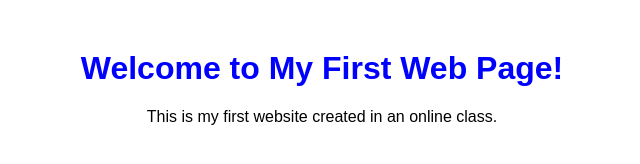
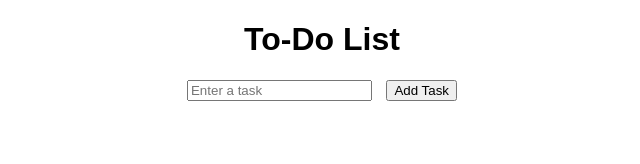
Before and after one commit to tottopyou/WAB_Tasks, a plain HTML site: page index.html in a window 1280 px wide. Shown: the whole page, without its empty margins (318-958 px from the left). Drawn offline with Linux system fonts and the light colour scheme.

Commit message:
Add files via upload
to do list

```diff
--- a/index.html
+++ b/index.html
@@ -3,14 +3,51 @@
 <head>
     <meta charset="UTF-8">
     <meta name="viewport" content="width=device-width, initial-scale=1.0">
-    <title>My First Web Page</title>
+    <title>To-Do List</title>
     <style>
-        body { font-family: Arial, sans-serif; text-align: center; margin-top: 50px; }
-        h1 { color: blue; }
+        body { font-family: Arial, sans-serif; text-align: center; }
+        ul { list-style-type: none; padding: 0; }
+        li { display: flex; justify-content: space-between; align-items: center; padding: 10px; border-bottom: 1px solid #ccc; }
+        .completed { text-decoration: line-through; color: gray; }
+        button { margin-left: 10px; }
     </style>
 </head>
 <body>
-    <h1>Welcome to My First Web Page!</h1>
-    <p>This is my first website created in an online class.</p>
+    <h1>To-Do List</h1>
+    <input type="text" id="task" placeholder="Enter a task">
+    <button onclick="addTask()">Add Task</button>
+    <ul id="taskList"></ul>
+
+    <script>
+        function addTask() {
+            let taskInput = document.getElementById("task");
+            let taskText = taskInput.value.trim();
+            if (taskText !== "") {
+                let li = document.createElement("li");
+
+                // Task text (click to toggle completion)
+                let span = document.createElement("span");
+                span.innerText = taskText;
+                span.onclick = function() {
+                    this.classList.toggle("completed");
+                };
+
+                // Delete button
+                let deleteBtn = document.createElement("button");
+                deleteBtn.innerText = "Delete";
+                deleteBtn.onclick = function() {
+                    li.remove();
+                };
+
+                // Append elements
+                li.appendChild(span);
+                li.appendChild(deleteBtn);
+                document.getElementById("taskList").appendChild(li);
+
+                // Clear input field
+                taskInput.value = "";
+            }
+        }
+    </script>
 </body>
 </html>
```
